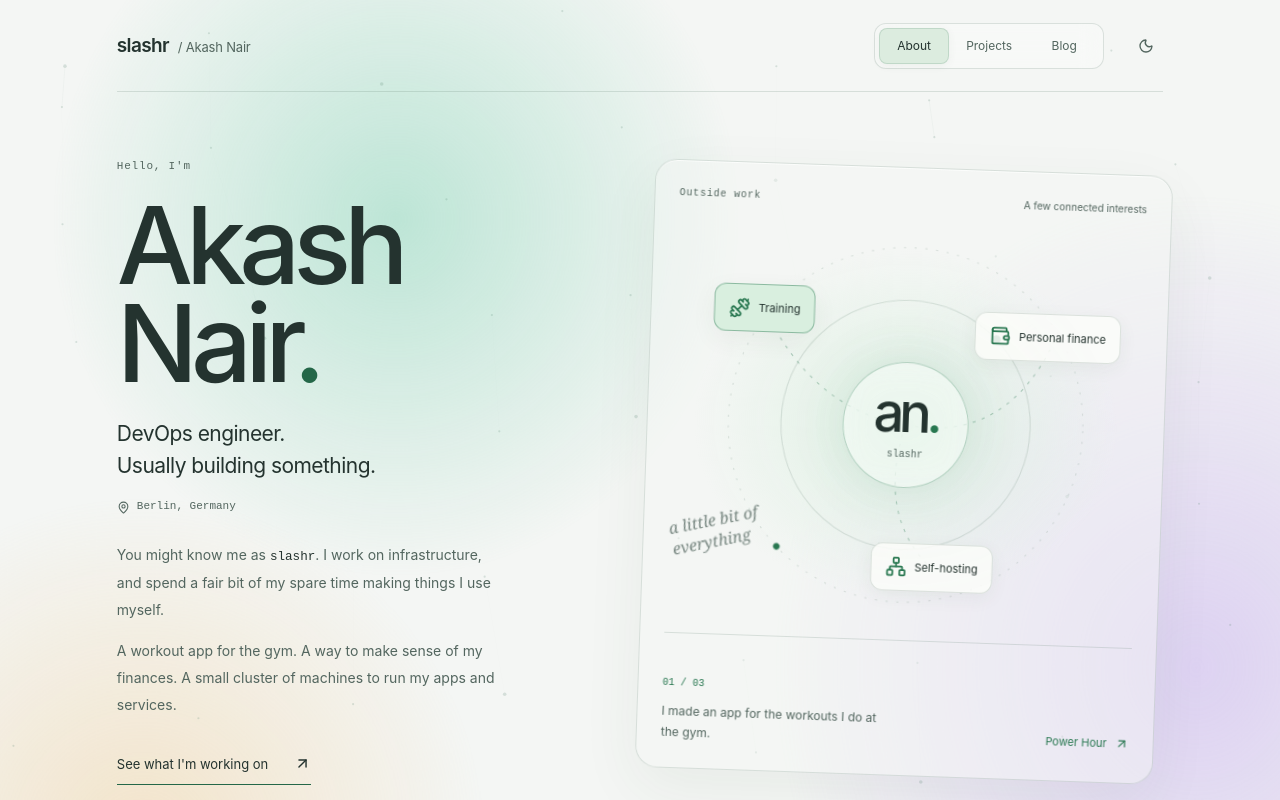
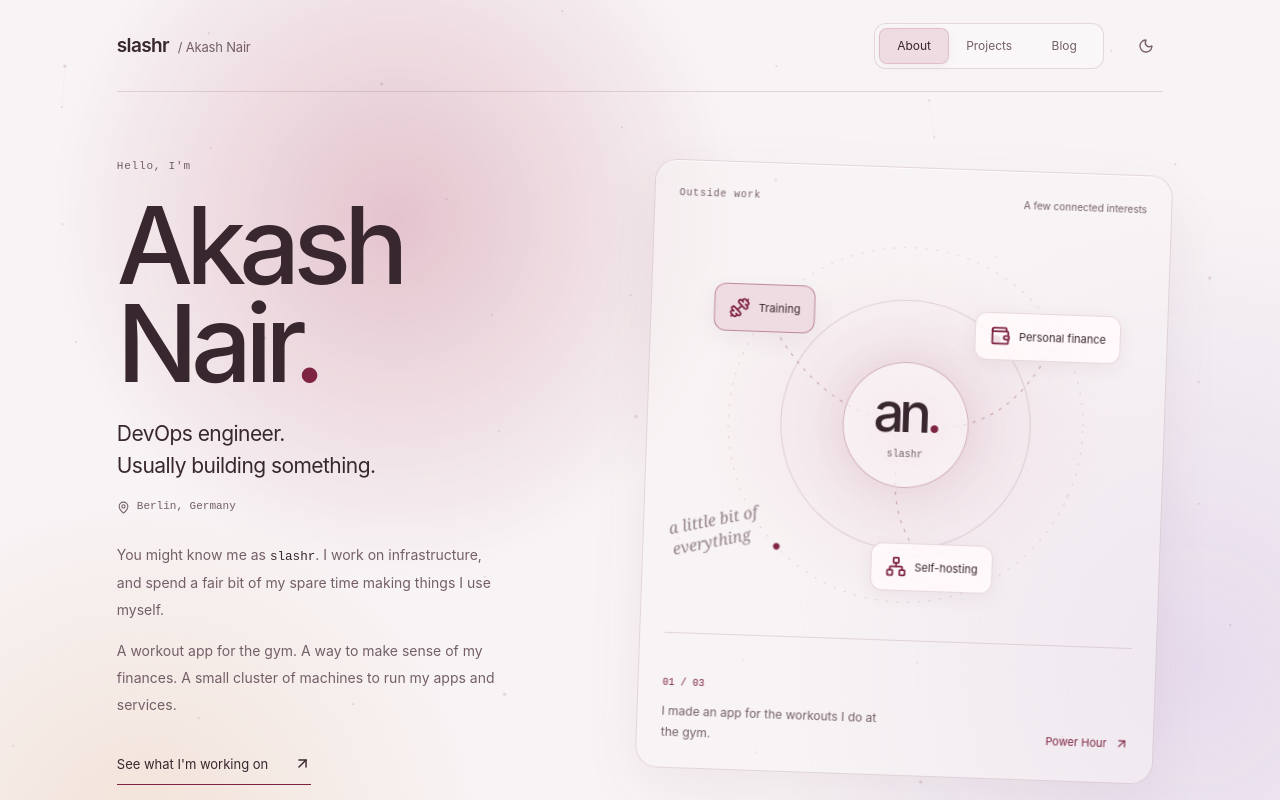
Before and after one commit to slashr/slashr.github.io, a Next.js app: page / in a window 1280 px wide. Shown: the top 800 px of the page. Built offline with nearby package versions, Linux system fonts and the light colour scheme.

Commit message:
Use burgundy accents and warm neutrals throughout the site

```diff
--- a/app/globals.css
+++ b/app/globals.css
@@ -1,17 +1,19 @@
 :root {
   color-scheme: light dark;
-  --base: light-dark(#f4f6f4, #111919);
-  --ink: light-dark(#24332f, #edf1ea);
-  --muted: light-dark(#53665f, #adbbb3);
-  --line: light-dark(#69847736, #a8c0b62c);
-  --surface: light-dark(#ffffff8c, #1b2923b3);
-  --solid: light-dark(#fbfcf9, #1d2b24);
-  --accent: light-dark(#246748, #ace0bc);
-  --accent-soft: light-dark(#dcecdf, #304b37);
-  --shadow: light-dark(#294d3310, #0000002b);
-  --wash-green: light-dark(#84d4b77d, #24755968);
-  --wash-violet: light-dark(#c0a4ef70, #7553a257);
-  --wash-orange: light-dark(#f2c98c66, #a36b3b3d);
+  --base: light-dark(#f8f4f5, #1b1418);
+  --ink: light-dark(#38272e, #f4e9ed);
+  --muted: light-dark(#745f68, #c4b0b9);
+  --line: light-dark(#8a5b6c33, #ca9eaf30);
+  --surface: light-dark(#ffffff8c, #30212ab3);
+  --solid: light-dark(#fffafb, #2b1e25);
+  --burgundy: light-dark(#7e2341, #edafc3);
+  --burgundy-soft: light-dark(#efdce3, #53303e);
+  --accent: var(--burgundy);
+  --accent-soft: var(--burgundy-soft);
+  --shadow: light-dark(#631d3810, #0000002b);
+  --wash-burgundy: light-dark(#bc5e7d52, #85324f70);
+  --wash-violet: light-dark(#c5addd55, #7350744d);
+  --wash-orange: light-dark(#e8bd9b50, #a06e4e3d);
 }
 html[data-theme="light"] {
   color-scheme: light;
@@ -199,7 +201,7 @@ h1 {
   height: 800px;
   top: -140px;
   left: 5%;
-  background: radial-gradient(ellipse, var(--wash-green), transparent 67%);
+  background: radial-gradient(ellipse, var(--wash-burgundy), transparent 67%);
   will-change: transform;
   animation: wander 21s ease-in-out infinite alternate;
 }
@@ -226,16 +228,16 @@ h1 {
   width: 100%;
   height: 100%;
   inset: 0;
-  color: light-dark(#53816c, #92b9a3);
+  color: light-dark(#9a697b, #c49aa9);
   opacity: 0.55;
 }
 html[data-motion="off"] .light-wash {
   animation-play-state: paused;
 }
 [data-project="power-hour"] {
-  --accent: light-dark(#237a50, #a4e8b8);
-  --accent-soft: light-dark(#d9efdf, #284934);
-  --project-glow: light-dark(#8fdbb03b, #5da87522);
+  --accent: var(--burgundy);
+  --accent-soft: var(--burgundy-soft);
+  --project-glow: light-dark(#bc5e7d30, #b45b7c26);
 }
 [data-project="inab"] {
   --accent: light-dark(#7854ad, #d0b8f7);
@@ -563,8 +565,8 @@ html[data-motion="off"] .light-wash {
   position: absolute;
   right: 10px;
   bottom: 10px;
-  background: #101b16d9;
-  color: #f4f7ef;
+  background: #25151ed9;
+  color: #fff4f8;
   padding: 7px 9px;
   border: 1px solid #ffffff2e;
   border-radius: 7px;
@@ -606,7 +608,7 @@ html[data-motion="off"] .light-wash {
   overflow: auto;
 }
 .screenshot-dialog::backdrop {
-  background: #07110ecc;
+  background: #170b12cc;
   backdrop-filter: blur(12px);
 }
 .lightbox-header {
@@ -1380,8 +1382,8 @@ html[data-motion="off"] :is(.about-page, .projects-page, .blog-page) {
   transform: translate(3px, -3px);
 }
 .personal-map {
-  --map-accent: light-dark(#287750, #a4e8b8);
-  --map-soft: light-dark(#d9efdf, #284934);
+  --map-accent: var(--burgundy);
+  --map-soft: var(--burgundy-soft);
   position: relative;
   min-width: 0;
   border: 1px solid var(--line);
--- a/components/ambient-background.tsx
+++ b/components/ambient-background.tsx
@@ -87,7 +87,7 @@ export function AmbientBackground() {
   }, [motion, dark]);
   return (
     <div className="ambient" aria-hidden="true">
-      <div className="light-wash wash-mint" />
+      <div className="light-wash wash-burgundy" />
       <div className="light-wash wash-lilac" />
       <div className="light-wash wash-peach" />
       <canvas className="ambient-network" ref={canvas} />
--- a/public/archive.css
+++ b/public/archive.css
@@ -1,10 +1,11 @@
 :root {
   color-scheme: light dark;
-  --paper: light-dark(#f5f7f5, #111b19);
-  --ink: light-dark(#21362e, #e8f0e8);
-  --soft: light-dark(#536c5f, #a4b6a8);
-  --line: light-dark(#d6e0d6, #344b3d);
-  --accent: light-dark(#276449, #a6d1b1);
+  --paper: light-dark(#f8f4f5, #1b1418);
+  --ink: light-dark(#38272e, #f4e9ed);
+  --soft: light-dark(#745f68, #c4b0b9);
+  --line: light-dark(#e4d7de, #4a333f);
+  --accent: light-dark(#7e2341, #edafc3);
+  --accent-soft: light-dark(#efdce3, #53303e);
 }
 * {
   box-sizing: border-box;
@@ -62,7 +63,7 @@ a {
 }
 .archive-nav nav a[aria-current="page"] {
   color: var(--ink);
-  background: light-dark(#dcecdf, #304b37);
+  background: var(--accent-soft);
   box-shadow: inset 0 0 0 1px var(--line);
 }
 main {
@@ -134,7 +135,7 @@ h4 {
 .article-body pre {
   overflow-x: auto;
   padding: 20px;
-  background: light-dark(#e7eee6, #1d3026);
+  background: light-dark(#f0e5ea, #382530);
   border-radius: 10px;
   font-size: 13px;
   line-height: 1.7;
```
Also changed, not shown: 8 other files (tests, documents, lock files or other folders).
